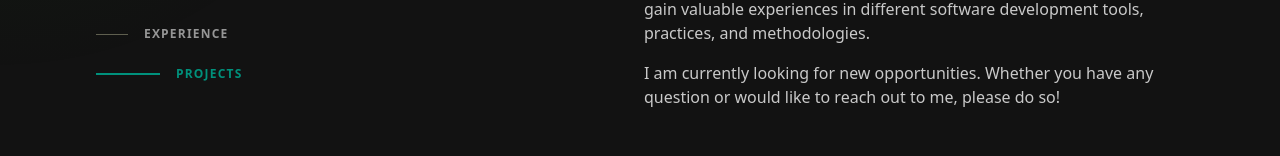
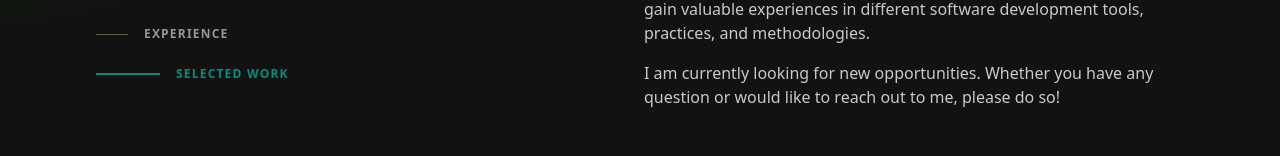
Before and after one commit to schen133/schen133.github.io, a Next.js app: page / in a window 1280 px wide. Shown: the part 330-486 px from the top of the page. Built offline with nearby package versions, Linux system fonts and the light colour scheme.

Commit message:
refactor: project to selected work

```diff
--- a/src/components/navbar.js
+++ b/src/components/navbar.js
@@ -77,7 +77,7 @@ const NavBar = () => {
                   : "text-lighttext dark:text-dlighttext"
               )}
             >
-              Projects
+              Selected work
             </span>
           </a>
         </li>{" "}
--- a/src/pages/index.js
+++ b/src/pages/index.js
@@ -47,7 +47,7 @@ export default function Home() {
         className="bg-bg dark:bg-dbg relative flex font-sans h-full w-full justify-center px-6 py-12 md:px-12 md:py-20 lg:px-24 lg:py-0 transition"
       >
         <div
-          className={on ? "fixed inset-0 z-0" : "hidden"}
+          className={on ? "fixed transition duration-300 inset-0 z-0" : "hidden"}
           style={{
             // background: `radial-gradient(500px at ${mousePosition.x}px ${mousePosition.y}px, rgba(29, 78, 216, 0.15), transparent 80%)`,
             background: `radial-gradient(500px at ${mousePosition.x}px ${mousePosition.y}px, rgb(18, 100, 18, 0.15), transparent 80%)`,
```
